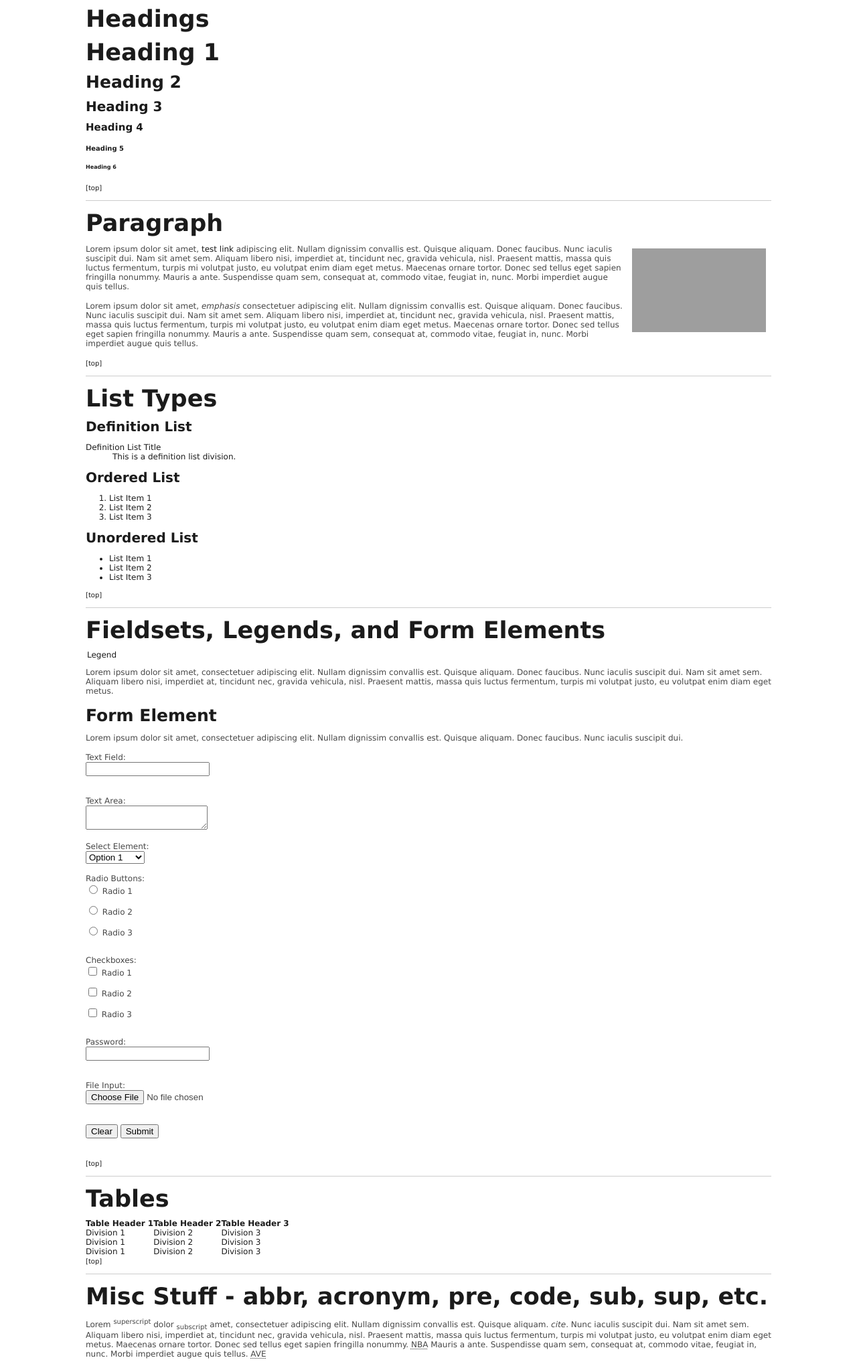
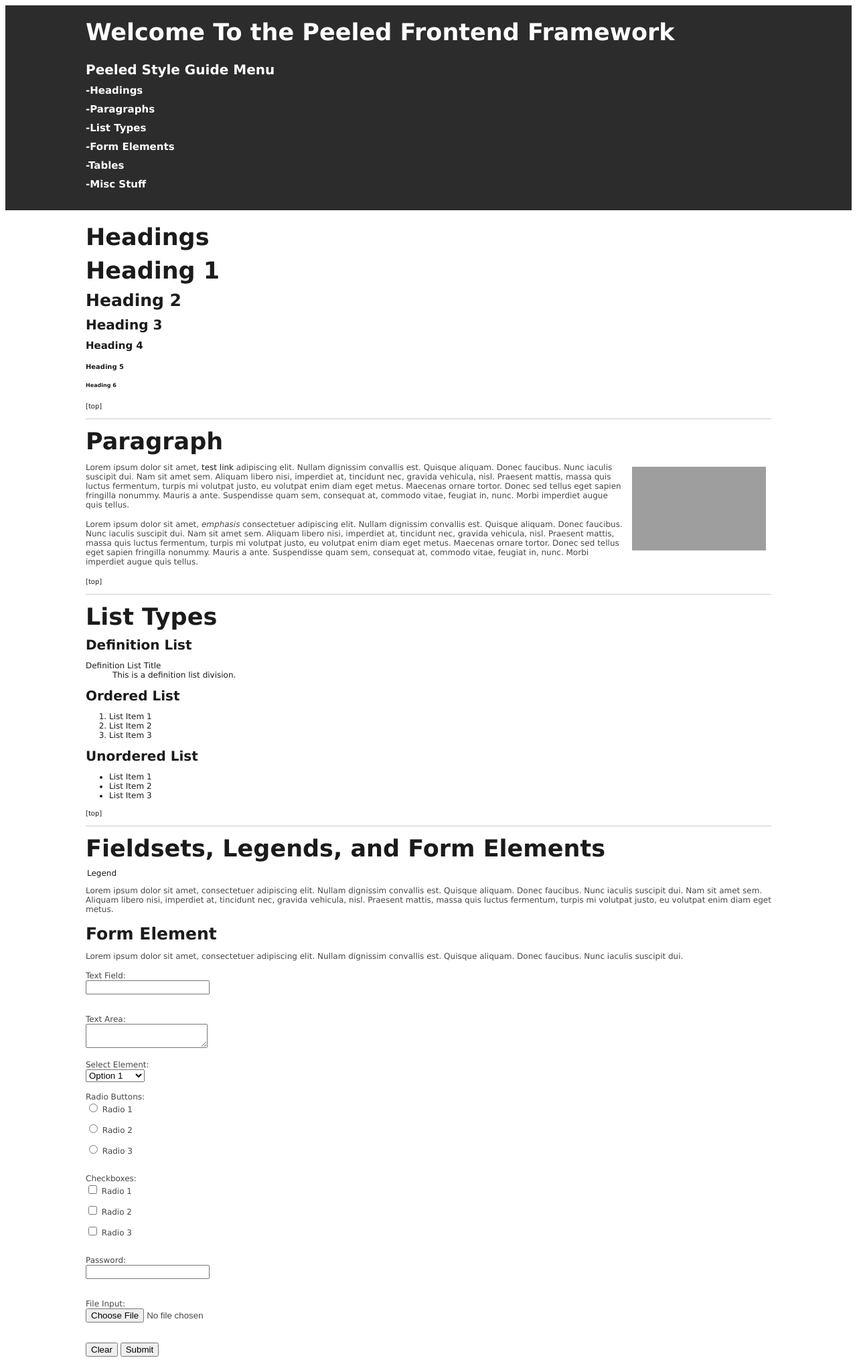
Before and after one commit to Aproducktion/Peeled, a PHP site: page / in a window 1280 px wide. Shown: the top 2034 px of the page at 67% size. Run offline with PHP 8.4, Linux system fonts and the light colour scheme; grey boxes are pictures that could not be loaded.

Commit message:
[+] Table of Contents | General Framework Updates

```diff
--- a/css/style.css
+++ b/css/style.css
@@ -124,6 +124,7 @@ FORMULA FOR 100% 1 Col          ==   .row>.col.col-1 (Emmet Compatible)
 FORMULA FOR 100% 2 Col          ==   .row>.col.col-2*2 (Emmet Compatible)
 FORMULA FOR CONTAINED 1 Col     ==   .wrapper>.row>.col.col-1 (Emmet Compatible)
 FORMULA FOR CONTAINED 2 Col     ==   .wrapper>.row>.col.col-2*2 (Emmet Compatible)
+FORMULA FOR 100% CENTERED       ==   .row>.wrapper>.col.col-1 (Emmet Compatible)
 
 ==================================================================================== */
 
@@ -131,7 +132,6 @@ FORMULA FOR CONTAINED 2 Col     ==   .wrapper>.row>.col.col-2*2 (Emmet Compatibl
 .wrapper                            { margin: 0 auto;max-width: 1024px;padding: 0 3%; }
 .wrapper:before,.wrapper:after      { content: " ";display: table; }
 .wrapper:after                      { clear: both; }
-
 
 /*Rows*/
 .row                                { width: 100%;}
@@ -167,21 +167,24 @@ FORMULA FOR CONTAINED 2 Col     ==   .wrapper>.row>.col.col-2*2 (Emmet Compatibl
                                     { margin-right: 0; }
 
 /*Grid Extras*/
-.push-center                                { margin: 0 6%; }
-.push-center:before,.push-center:after      { content: " ";display: table; }
-.push-center:after                          { clear: both; }
+.push-center                        { margin: 0 6%; }
+.push-center:before,
+.push-center:after                  { content: " ";display: table; }
+.push-center:after                  { clear: both; }
 
 
 /*Grid Example*/
-.grid .block                            { min-height: 250px;background: #E0E0E0;text-shadow: 0 1px 0 #fff;transition: all 1s 1s 1s;border-radius: 8px; }
-.grid .block span                       { text-align: center;vertical-align: middle;line-height: 250px;display: block;font-size:50px;font-size: 110px;font-weight: bold;color: #727272; }
-.grid .row                              { margin: 40px 0; }
-.grid .noise:before                     { border-radius: 8px; }
-.grid .block:before, .block:after       { z-index: -1; position: absolute; content: ""; bottom: 15px; left: 10px; width: 50%; top: 80%; max-width: 300px; background: rgba(0, 0, 0, 0.7); -webkit-box-shadow: 0 15px 10px rgba(0,0,0, 0.7); -moz-box-shadow: 0 15px 10px rgba(0, 0, 0, 0.7); box-shadow: 0 15px 10px rgba(0, 0, 0, 0.7); -webkit-transform: rotate(-3deg); -moz-transform: rotate(-3deg); -o-transform: rotate(-3deg); -ms-transform: rotate(-3deg); transform: rotate(-3deg); }
-.grid .block:after                      { -webkit-transform: rotate(3deg); -moz-transform: rotate(3deg); -o-transform: rotate(3deg); -ms-transform: rotate(3deg); transform: rotate(3deg); right: 10px; left: auto; clear: both; }
+.grid .block                        { min-height: 250px;background: #E0E0E0;text-shadow: 0 1px 0 #fff;transition: all 1s 1s 1s;border-radius: 8px; }
+.grid .block span                   { text-align: center;vertical-align: middle;line-height: 250px;display: block;font-size:50px;font-size: 110px;font-weight: bold;color: #727272; }
+.grid .row                          { margin: 40px 0; }
+.grid .noise:before                 { border-radius: 8px; }
+.grid .block:before, .block:after   { z-index: -1; position: absolute; content: ""; bottom: 15px; left: 10px; width: 50%; top: 80%; max-width: 300px; background: rgba(0, 0, 0, 0.7); -webkit-box-shadow: 0 15px 10px rgba(0,0,0, 0.7); -moz-box-shadow: 0 15px 10px rgba(0, 0, 0, 0.7); box-shadow: 0 15px 10px rgba(0, 0, 0, 0.7); -webkit-transform: rotate(-3deg); -moz-transform: rotate(-3deg); -o-transform: rotate(-3deg); -ms-transform: rotate(-3deg); transform: rotate(-3deg); }
+.grid .block:after                  { -webkit-transform: rotate(3deg); -moz-transform: rotate(3deg); -o-transform: rotate(3deg); -ms-transform: rotate(3deg); transform: rotate(3deg); right: 10px; left: auto; clear: both; }
 
 
-
+/*Table of Contents*/
+.toc                                { background: #2C2C2C;padding: 20px 0; margin-bottom: 20px; color: #fff; }
+.toc a                              { color: #fff; }
 
 /* ----------------------->>>>>>> PAGE STRUCTURE <<<<<<<----------------------------
 ==================================================================================== */
--- a/includes/template/style-guide.php
+++ b/includes/template/style-guide.php
@@ -116,14 +116,3 @@
 <small><a href="#misc">[top]</a></small>
 
 <!--______________End of Style Guide______________-->
-
-<!-- Sidebar -->
-<div id="sidebar">
-<h3>Style Guide Menu</h3>
-	<h4><a href="#headings">-Headings</a></h4>
-	<h4><a href="#paragraph">-Paragraphs</a></h4>
-	<h4><a href="#list_types">-List Types</a></h4>
-	<h4><a href="#form_elements">-Form Elements</a></h4>
-	<h4><a href="#tables">-Tables</a></h4>
-	<h4><a href="#misc">-Misc Stuff</a></h4>
-</div>
--- /dev/null
+++ b/includes/template/toc.php
@@ -0,0 +1,11 @@
+<h1>Welcome To the Peeled Frontend Framework </h1>
+<br>
+<div class="col col-1">
+	<h3>Peeled Style Guide Menu</h3>
+	<h4><a href="#headings">-Headings</a></h4>
+	<h4><a href="#paragraph">-Paragraphs</a></h4>
+	<h4><a href="#list_types">-List Types</a></h4>
+	<h4><a href="#form_elements">-Form Elements</a></h4>
+	<h4><a href="#tables">-Tables</a></h4>
+	<h4><a href="#misc">-Misc Stuff</a></h4>
+</div>
--- a/index.php
+++ b/index.php
@@ -6,13 +6,19 @@
 	<title>Peeled FrontEnd Framework</title>
 </head>
 <body>
-
+	<!-- Table of Contents -->
+	<div class="row toc">
+		<div class="wrapper">
+			<?php include('includes/template/toc.php') ?>
+		</div>
+	</div>
+	<!-- Style Guide -->
 	<div class="row style-guide">
 		<div class="wrapper">
 			<?php include('includes/template/style-guide.php') ?>
 		</div>
 	</div>
-
+	<!-- Example Grid -->
 	<div class="row gird">
 		<div class="wrapper">
 			<?php include('includes/template/grid.php') ?>
```
